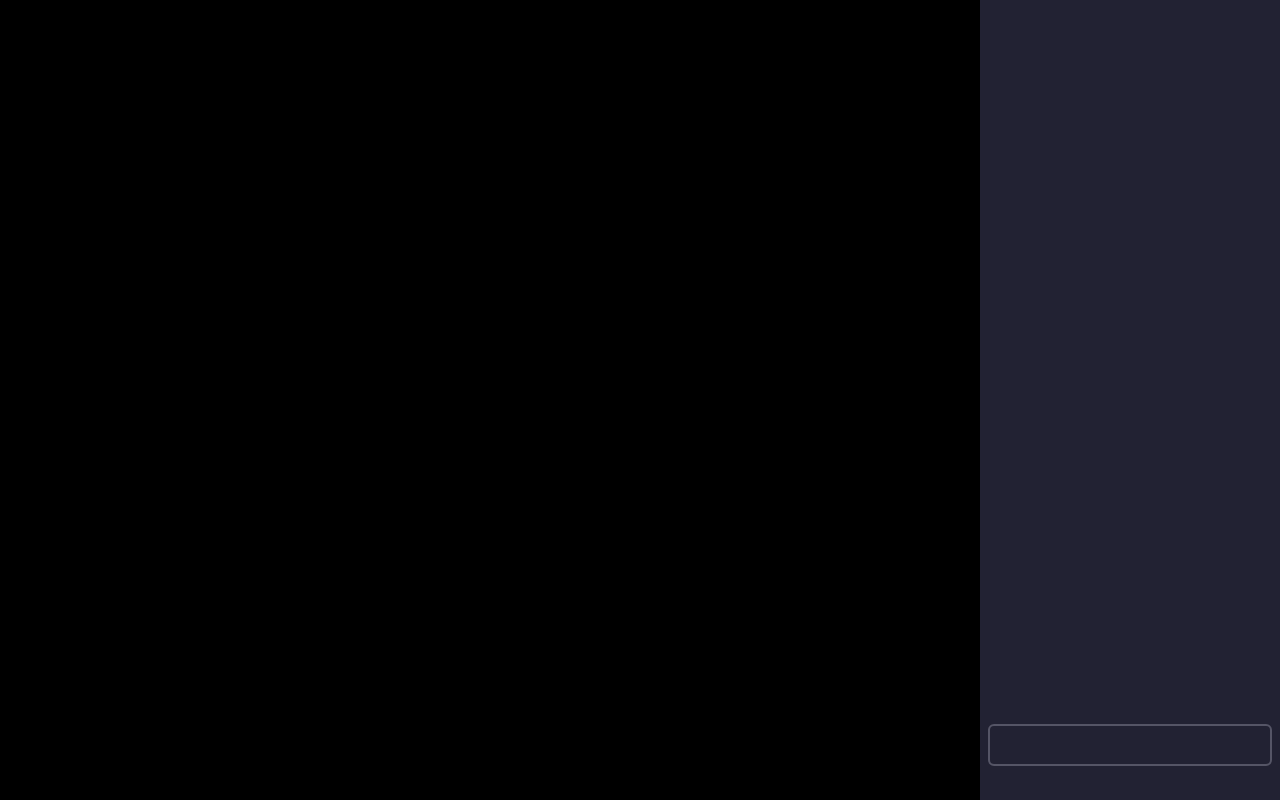
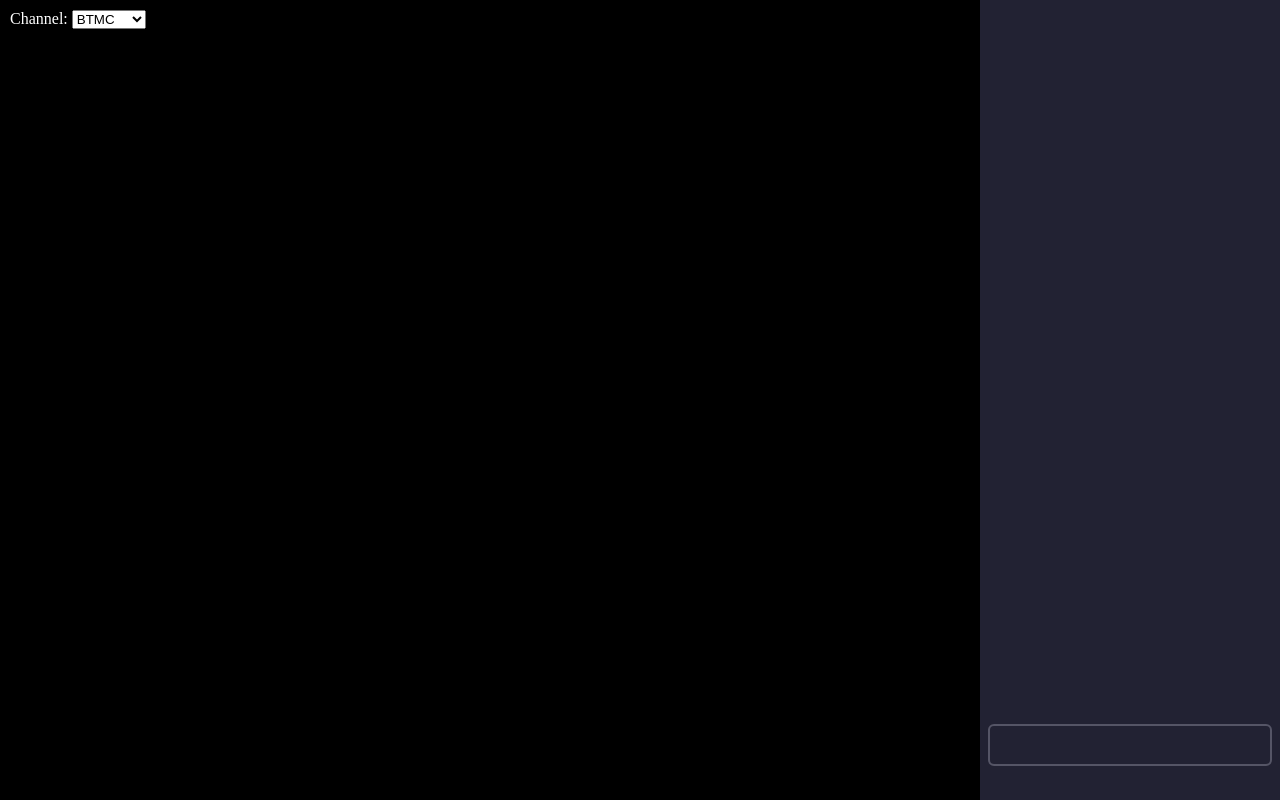
Before and after one commit to CaptSiro/pasterino, a website built with webpack: page test-env/index.html in a window 1280 px wide. Built offline with nearby package versions, Linux system fonts and the light colour scheme.

Commit message:
Basic channel switcher for test-env

```diff
--- a/test-env/index.html
+++ b/test-env/index.html
@@ -23,6 +23,12 @@
             align-items: end;
             background-color: black;
             color: white;
+        }
+
+        label {
+            position: fixed;
+            top: 10px;
+            left: 10px;
         }
 
         .chat {
@@ -54,6 +60,24 @@
     <script src="./dist/main.js"></script>
 </head>
 <body>
+    <label>
+        <span>Channel: </span>
+        <select>
+            <option value="btmc" selected>BTMC</option>
+            <option value="captsiro">CaptSiro</option>
+        </select>
+
+        <script>
+            const select = document.currentScript.previousElementSibling;
+            select.addEventListener("change", () => {
+                const location = new URL(window.location.href);
+                location.searchParams.set("c", select.value);
+                window.history.replaceState({}, select.value, location);
+                document.title = select.value;
+            });
+        </script>
+    </label>
+
     <div class="chat">
         <div class="messages"></div>
 
```
